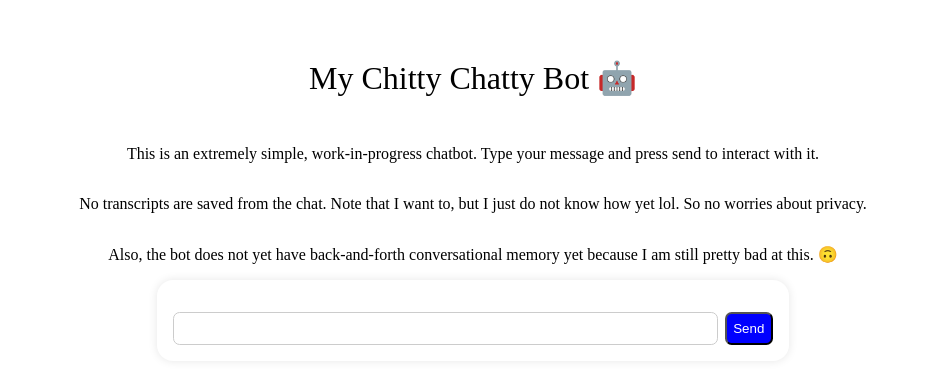
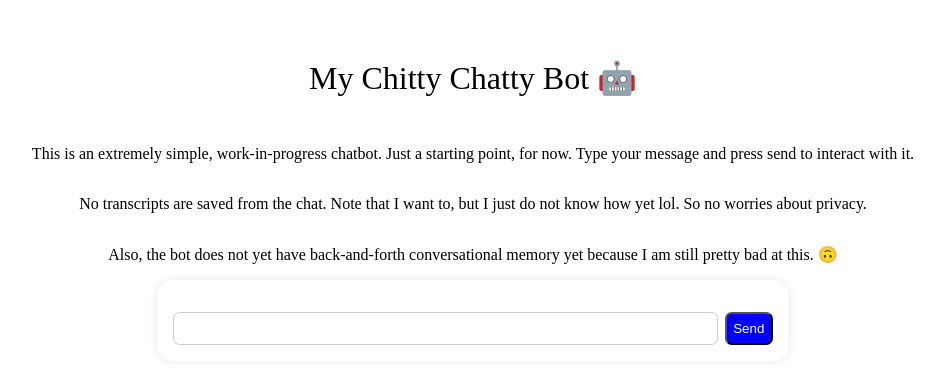
Before and after one commit to TheLegitSmit/GitCo, a Next.js app: page / in a window 1280 px wide. Shown: the part 198-582 px from the top of the page, without its empty margins (167-1107 px from the left). Built offline with nearby package versions, Linux system fonts and the light colour scheme.

Commit message:
update text

```diff
--- a/src/pages/index.tsx
+++ b/src/pages/index.tsx
@@ -30,7 +30,7 @@ export default function Chat() {
   return (
     <div style={{ display: 'flex', flexDirection: 'column', justifyContent: 'center', alignItems: 'center', height: '100vh' }}>
       <header style={{ fontSize: '2em', marginBottom: '1em' }}>My Chitty Chatty Bot 🤖</header>
-      <p style={{ marginBottom: '1em', textAlign: 'center' }}>This is an extremely simple, work-in-progress chatbot. Type your message and press send to interact with it.</p>
+      <p style={{ marginBottom: '1em', textAlign: 'center' }}>This is an extremely simple, work-in-progress chatbot. Just a starting point, for now. Type your message and press send to interact with it.</p>
       <p style={{ marginBottom: '1em', textAlign: 'center' }}>No transcripts are saved from the chat. Note that I want to, but I just do not know how yet lol. So no worries about privacy.</p>
       <p style={{ marginBottom: '1em', textAlign: 'center' }}>Also, the bot does not yet have back-and-forth conversational memory yet because I am still pretty bad at this. 🙃</p>
       <div style={{ padding: '1em', backgroundColor: '#fff', borderRadius: '1em', boxShadow: '0 0 10px rgba(0,0,0,0.1)', width: '100%', maxWidth: '600px' }}>
```
